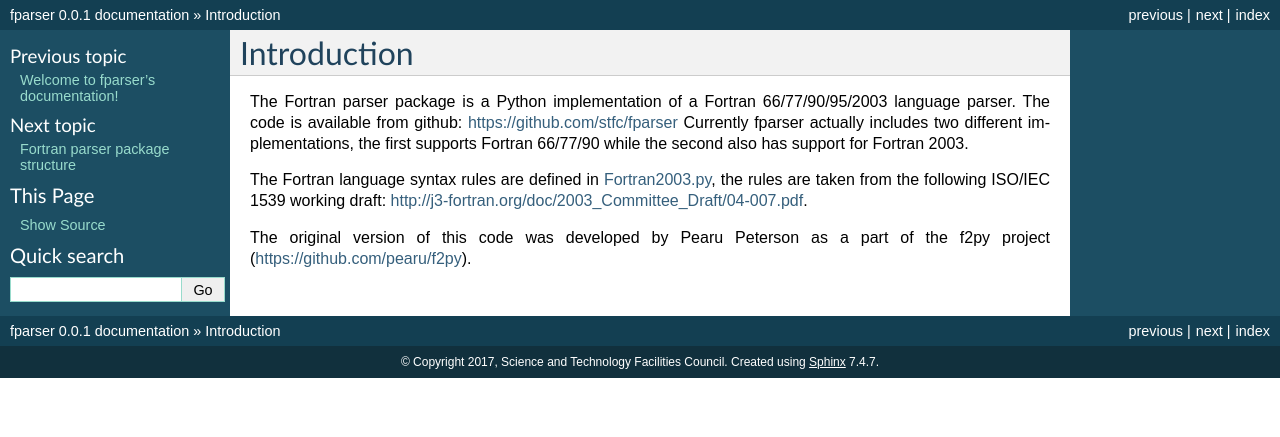
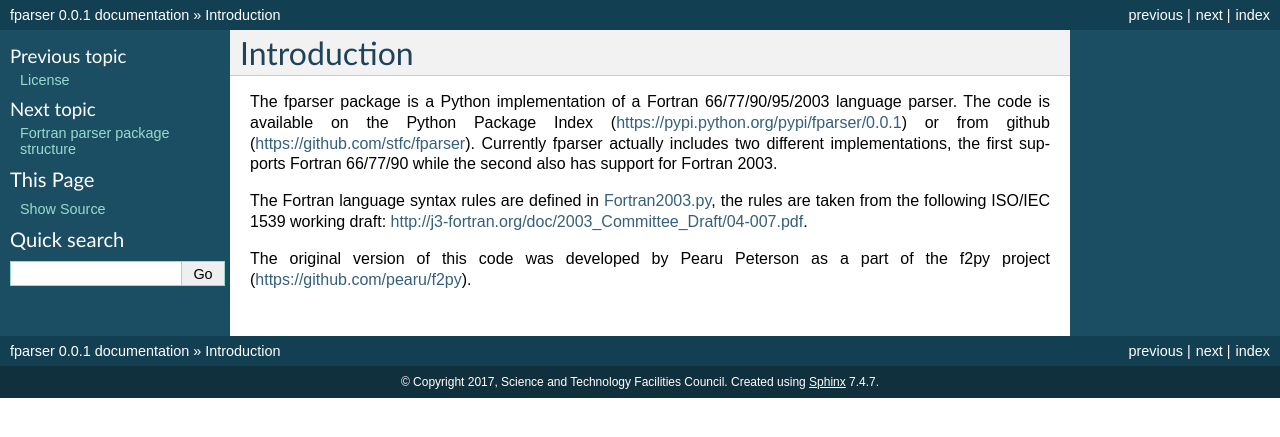
Before and after one commit to pearu/f2py, a Sphinx documentation site: the page built from doc/introduction.rst, in a window 1280 px wide. Shown: the top 437 px of the page. Built offline with Sphinx 7.4.7, drawn with Linux system fonts in a browser that asks for light colours; pages that are not in the unit, such as notebooks, are missing from menus.

Commit message:
#2 Add license information to generated document plus link to pypi

```diff
--- a/doc/introduction.rst
+++ b/doc/introduction.rst
@@ -3,12 +3,12 @@
 Introduction
 ============
 
-The Fortran parser package is a Python implementation
-of a Fortran 66/77/90/95/2003 language parser. The code
-is available from github: https://github.com/stfc/fparser
-Currently fparser actually includes two different implementations,
-the first supports Fortran 66/77/90 while the second also has
-support for Fortran 2003.
+The fparser package is a Python implementation of a Fortran
+66/77/90/95/2003 language parser. The code is available on the Python
+Package Index (https://pypi.python.org/pypi/fparser/0.0.1) or from
+github (https://github.com/stfc/fparser).  Currently fparser actually
+includes two different implementations, the first supports Fortran
+66/77/90 while the second also has support for Fortran 2003.
 
 The Fortran language syntax rules are defined in `Fortran2003.py`_,
 the rules are taken from the following ISO/IEC 1539 working draft:
```
Also changed, not shown: doc/index.rst (+69 -7 lines), doc/license.rst (added, +68 -0 lines).
